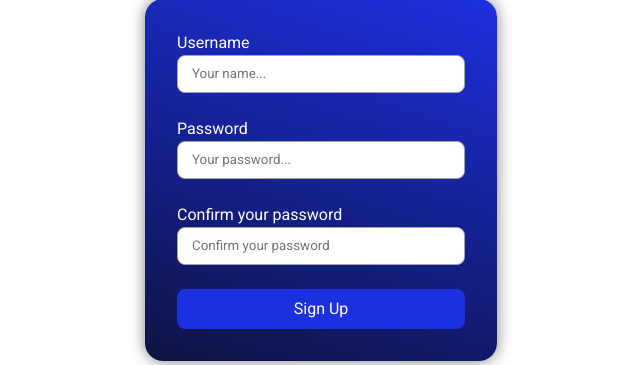
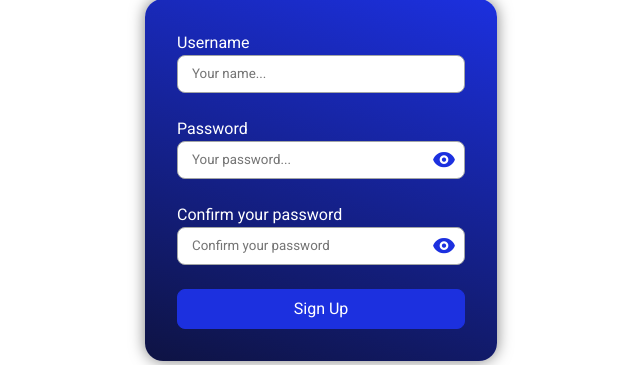
Before and after one commit to agnlt64/swift-messenger, a Flask app: page /sign-up in a window 1280 px wide. Shown: the part 180-545 px from the top of the page, without its empty margins (319-959 px from the left). Run offline with Flask 3, Linux system fonts and the light colour scheme; some libraries are stand-ins or nearby versions.

Commit message:
add buttons to show the password + expand clickable area of the sign up button

```diff
--- a/app/client/static/css/auth.css
+++ b/app/client/static/css/auth.css
@@ -28,6 +28,27 @@
     flex-direction: column;
 }
 
+.form .field-container .password {
+    display: flex;
+    align-items: center;
+    position: relative;
+}
+
+.form .field-container .password input {
+    width: 100%;
+}
+
+.form .field-container .password i {
+    position: absolute;
+    color: #1c30df;
+    right: 0.5rem;
+    font-size: 26px;
+}
+
+.form .field-container .password i:hover {
+    cursor: pointer;
+}
+
 .form .btn {
     height: 2.5rem;
     color: white;
--- a/app/client/static/css/base.css
+++ b/app/client/static/css/base.css
@@ -162,6 +162,14 @@ input:focus {
     font-size: inherit;
 }
 
+.auth-buttons .sign-up button a {
+    display: inline-block;
+    position: relative;
+    z-index: 1;
+    padding: 1em;
+    margin: -1em;
+}
+
 .auth-buttons .sign-up:hover button {
     background-color: #1c30df;
     cursor: pointer;
--- /dev/null
+++ b/app/client/static/js/show_password.js
@@ -0,0 +1,29 @@
+const passwordObserver = new MutationObserver(mutationList => {
+    for (const mutation of mutationList) {
+        if (mutation.type === 'childList') {
+            try {
+                const showPassword = document.querySelectorAll('.password i')
+                let showed = false
+                showPassword.forEach(icon => icon.addEventListener('click', () => {
+                    // password was hidden, we show it now
+                    if (!showed) {
+                        showed = true
+                        icon.classList = 'bx bxs-low-vision'
+                        // get the input field representing the password
+                        icon.parentElement.children[0].type = 'text'
+                    }
+                    else {
+                        showed = false
+                        icon.classList = 'bx bxs-show'
+                        icon.parentElement.children[0].type = 'password'
+                    }
+                }))
+            }
+            catch (error) {
+                // we are not at the correct page
+            }
+        }
+    }
+})
+
+passwordObserver.observe(document.body, config)
--- a/app/client/templates/base.html
+++ b/app/client/templates/base.html
@@ -87,6 +87,7 @@
 <script src="{{ url_for('static', filename='js/index.js') }}"></script>
 <script src="{{ url_for('static', filename='js/search_groups.js') }}"></script>
 <script src="{{ url_for('static', filename='js/edit_message.js') }}"></script>
+<script src="{{ url_for('static', filename='js/show_password.js') }}"></script>
 <script>
     document.body.setAttribute('theme', localStorage.getItem('theme'))
 </script>
--- a/app/client/templates/login.html
+++ b/app/client/templates/login.html
@@ -17,7 +17,10 @@ SwiftMessengr - Login
         </div>
         <div class="field-container">
             <label for="password">Password</label>
-            <input type="password" id="password" name="password" placeholder="Your password..." required>
+            <div class="password">
+                <input type="password" id="password" name="password" placeholder="Your password..." required>
+                <i class='bx bxs-show'></i>
+            </div>
         </div>
         <button type="submit" class="btn">Login</button>
     </form>
--- a/app/client/templates/signup.html
+++ b/app/client/templates/signup.html
@@ -17,11 +17,17 @@ SwiftMessengr - Sign Up
         </div>
         <div class="field-container">
             <label for="password">Password</label>
-            <input type="password" id="password" name="password" placeholder="Your password..." required>
+            <div class="password">
+                <input type="password" id="password" name="password" placeholder="Your password..." required>
+                <i class='bx bxs-show'></i>
+            </div>
         </div>
         <div class="field-container">
             <label for="confirm">Confirm your password</label>
-            <input type="password" id="confirm" name="confirm" placeholder="Confirm your password" required>
+            <div class="password">
+                <input type="password" id="confirm" name="confirm" placeholder="Confirm your password" required>
+                <i class='bx bxs-show'></i>
+            </div>
         </div>
         <button type="submit" class="btn">Sign Up</button>
     </form>
```
